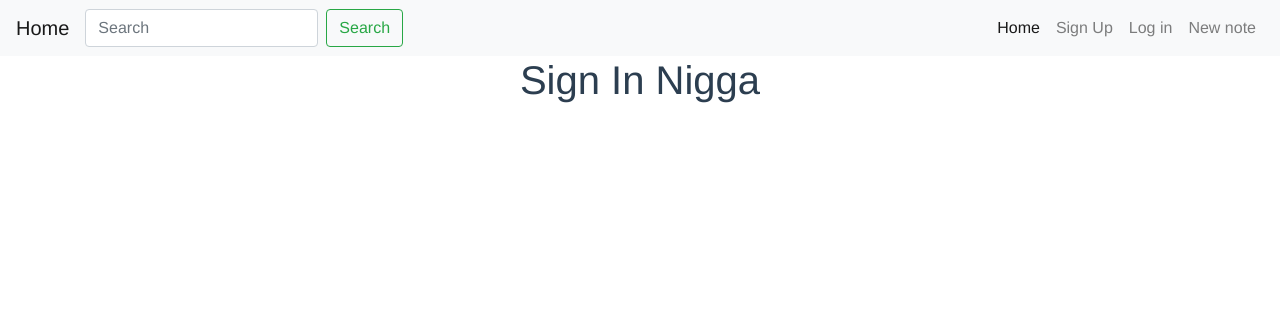
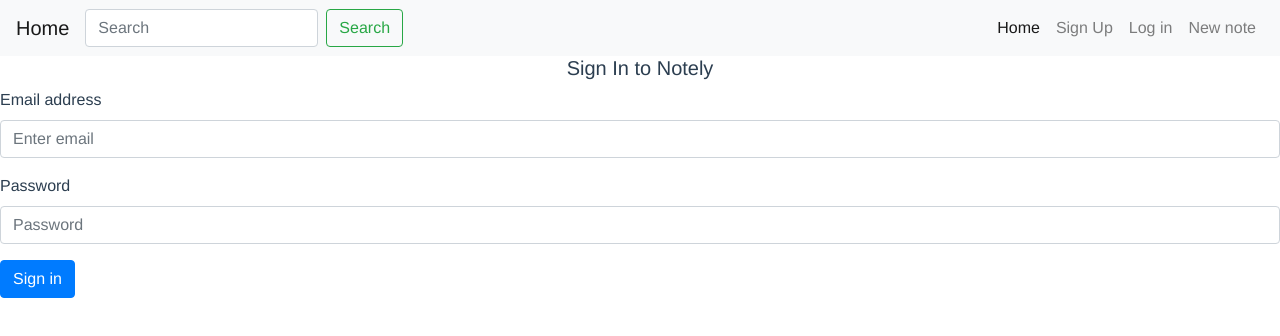
Before and after one commit to georgeben/Notely, a Vue app in the folder client/: page /signin in a window 1280 px wide. Shown: the top 336 px of the page. Built offline with nearby package versions, Linux system fonts and the light colour scheme.

Commit message:
Registered users can successfully sign in

```diff
--- a/client/src/components/SignIn.vue
+++ b/client/src/components/SignIn.vue
@@ -1,14 +1,64 @@
 <template>
-    <h1>Sign In Nigga</h1>
+    <form @submit="signInUser">
+        <h5>Sign In to Notely</h5>
+        <div class="form-group">
+            <label for="exampleInputEmail1">Email address</label>
+            <input v-model="email" type="email" class="form-control" id="exampleInputEmail1" aria-describedby="emailHelp" placeholder="Enter email">
+        </div>
+        <div class="form-group">
+            <label for="exampleInputPassword1">Password</label>
+            <input v-model="password" type="password" class="form-control" id="exampleInputPassword1" placeholder="Password">
+        </div>
+        <button type="submit" class="btn btn-primary">Sign in</button>
+    </form>
 </template>
 
 
 <script>
+import axios from 'axios'
+
 export default {
-    name: 'signin'
+    name: 'signin',
+    data(){
+        return{
+            email: '',
+            password:'',
+        }
+    },
+    methods: {
+        signInUser(e){
+            e.preventDefault();
+            if(this.email != '' && this.password != ''){
+                axios.post('http://localhost:3000/api/users/signin', {
+                    email: this.email,
+                    password: this.password,
+                })
+                .then(res => {
+                    localStorage.setItem('token',res.data.token)
+                    if (localStorage.getItem('token') != null){
+                        if(this.$route.params.nextUrl != null){
+                            this.$router.push(this.$route.params.nextUrl)
+                        }
+                        else{
+                            this.$router.push('/home')
+                        }
+                    }
+                })
+                .catch(err => console.log(err));
+            }else{
+                console.log("Invalid input")
+            }
+        }
+    }
 }
 </script>
 
-<style>
+<style scoped>
+form{
+    text-align: left;
+}
 
+form h5{
+    text-align: center;
+}
 </style>
```
